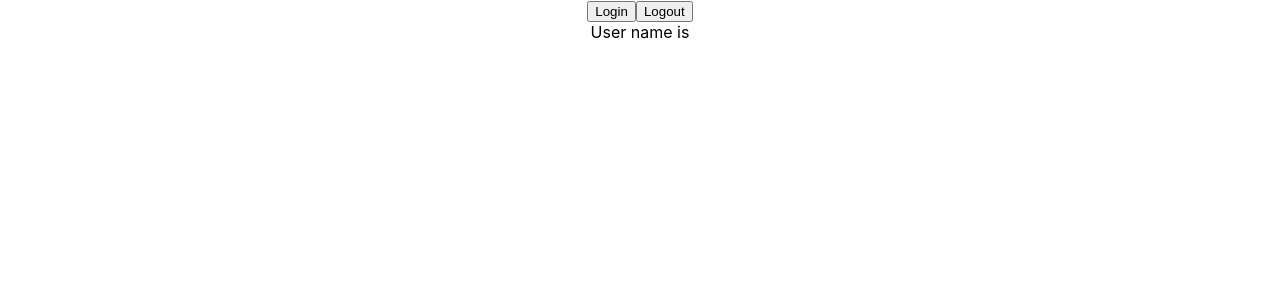
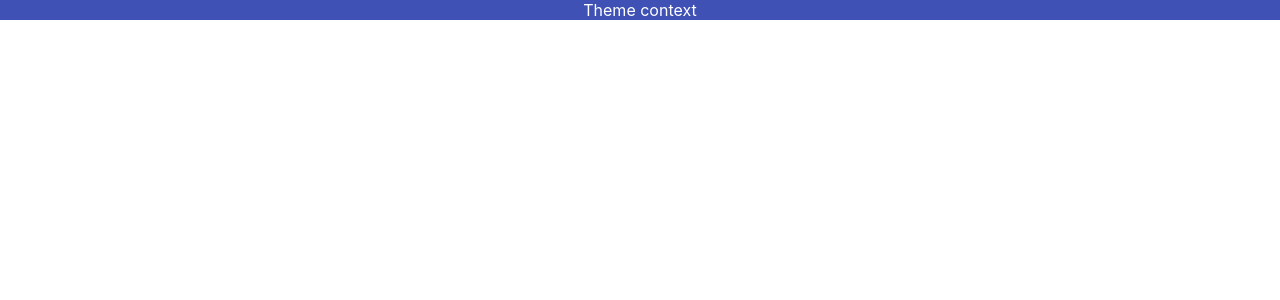
Before and after one commit to kluivstar/ReactTypescript, a React (Create React App) app: page / in a window 1280 px wide. Shown: the top 300 px of the page. Built offline with nearby package versions, Linux system fonts and the light colour scheme.

Commit message:
Implementingn static types with useContext, here a div is dynamically styled using  a shared themem object values

```diff
--- a/src/App.tsx
+++ b/src/App.tsx
@@ -11,6 +11,8 @@
 import { Input } from './components/Input';
 import { LoggedIn } from './components/state/LoggedIn';
 import { User } from './components/state/User';
+import { ThemeContextProvider } from './components/context/ThemeContext';
+import { Box } from './components/context/Box';
 
 
 function App() {
@@ -57,7 +59,9 @@
 
       <Container styles={{border: '2px solid black', padding: '1rem'}}/>
       */}
-      <User/>
+      <ThemeContextProvider>
+        <Box/>
+      </ThemeContextProvider>
     </div>
   );
 }
--- a/src/components/Counter.tsx
+++ b/src/components/Counter.tsx
@@ -1,15 +1,21 @@
 import React, { useReducer } from 'react'
+
+// define shape of state with count
 type CounterState = {
     count: number
 }
 
+// Defines the action object with type and payload
 type CounterAction ={
     type: string
     payload: number
 }
 const initialState = {count: 0}
 
+//The reducer takes state and action as arguments.
+//It updates the state based on the action.type "increment and decrement"
 function reducer(state: CounterState, action: CounterAction){
+
     switch (action.type){
         case 'increment':
             return {count: state.count + action.payload}
--- /dev/null
+++ b/src/components/context/Box.tsx
@@ -0,0 +1,11 @@
+import React, { useContext } from 'react'
+import { ThemeContext } from './ThemeContext'
+
+export const Box = () => {
+    // consume data using useContext
+    const theme = useContext(ThemeContext)
+  return (
+    <div style={{backgroundColor: theme.primary.main, color: theme.primary.text}}>Theme context
+    </div>
+  )
+}
--- /dev/null
+++ b/src/components/context/ThemeContext.tsx
@@ -0,0 +1,16 @@
+import { createContext } from "react"
+import { theme } from "./theme"
+
+type ThemeContextProviderProps = {
+    children: React.ReactNode
+}
+
+// create "ThemeContext" with "theme" data
+export const ThemeContext = createContext(theme)
+
+// provides context to component tree with TCP
+export const ThemeContextProvider = ({
+    children,
+}: ThemeContextProviderProps) => {
+    return <ThemeContext.Provider value={theme}>{children}</ThemeContext.Provider>
+}
--- /dev/null
+++ b/src/components/context/theme.ts
@@ -0,0 +1,11 @@
+export const theme = {
+    primary: {
+        main: '#3f51b5',
+        text: '#fff'
+    },
+    secondary: {
+        main: '#f50057',
+        text: '#fff'
+    }
+
+}
```
